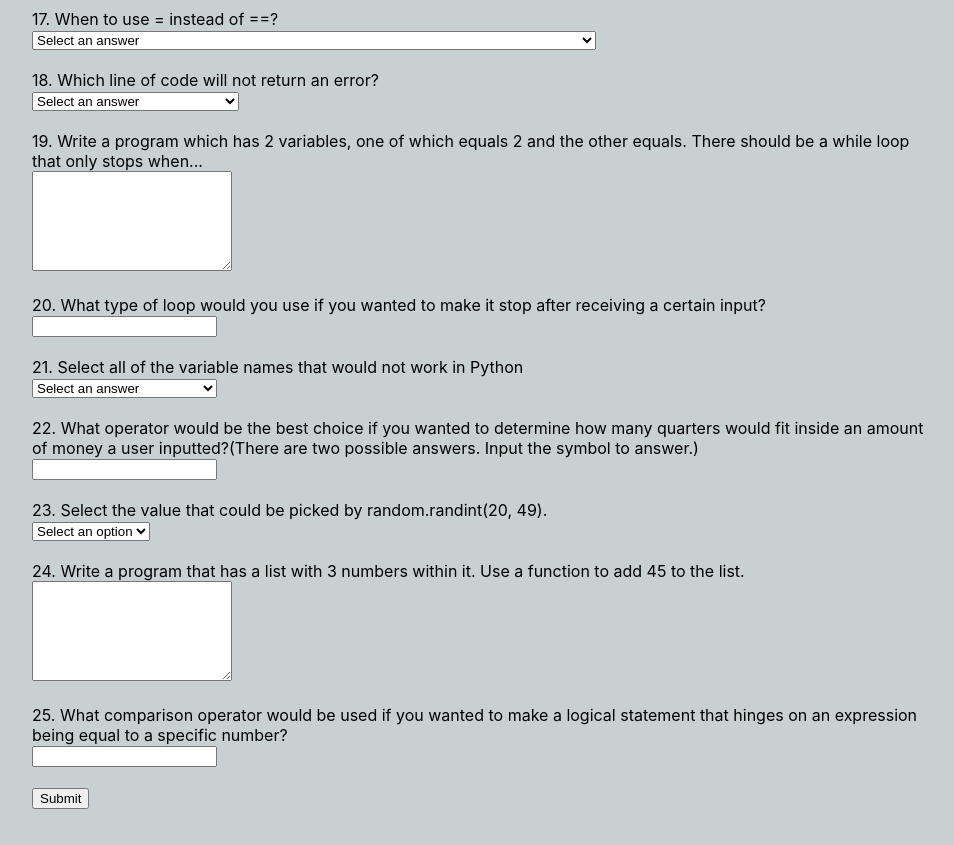
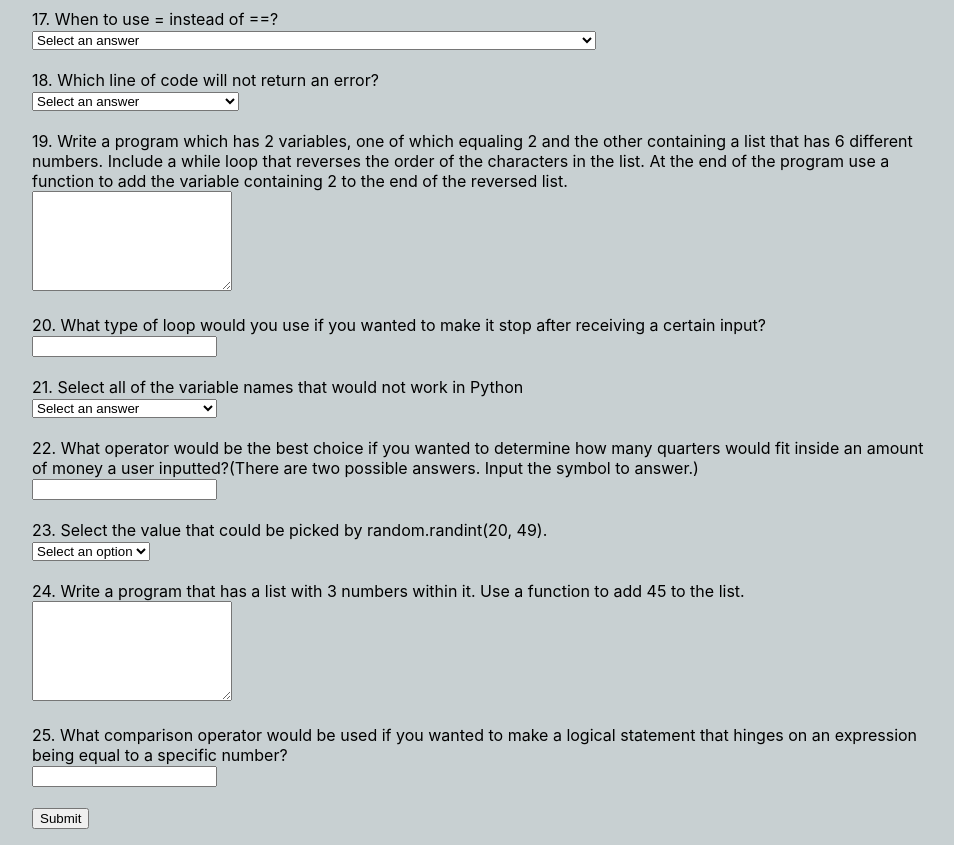
Before and after one commit to MD5595/SrtFlaskWebsite, a React (Create React App) app in the folder my-app/: page /PreTest in a window 1280 px wide. Shown: the part 1860-2705 px from the top of the page, without its empty margins (0-954 px from the left). Built offline with nearby package versions, Linux system fonts and the light colour scheme.

Commit message:
Update PreTest.js
Updated question 19

```diff
--- a/my-app/src/pages/PreTest.js
+++ b/my-app/src/pages/PreTest.js
@@ -238,8 +238,9 @@ function PreTest() {
                 <br/>
                 <br/>
                 {/* Question 19 */}
-                <label htmlFor="answer19">19. Write a program which has 2 variables, one of which equals 2 and the other
-                    equals. There should be a while loop that only stops when...</label>
+                <label htmlFor="answer19">19. Write a program which has 2 variables, one of which equaling 2 and the other containing a list that has 6 different numbers. Include a while
+                                loop that reverses the order of the characters in the list. At the end of the program use a
+                                    function to add the variable containing 2 to the end of the reversed list.  </label>
                 <br/> <textarea id="answer19" style={{width: '200px', height: '100px'}}
                                 onChange={(e) =>
                                     code["q19"] = e.target.value}
```
